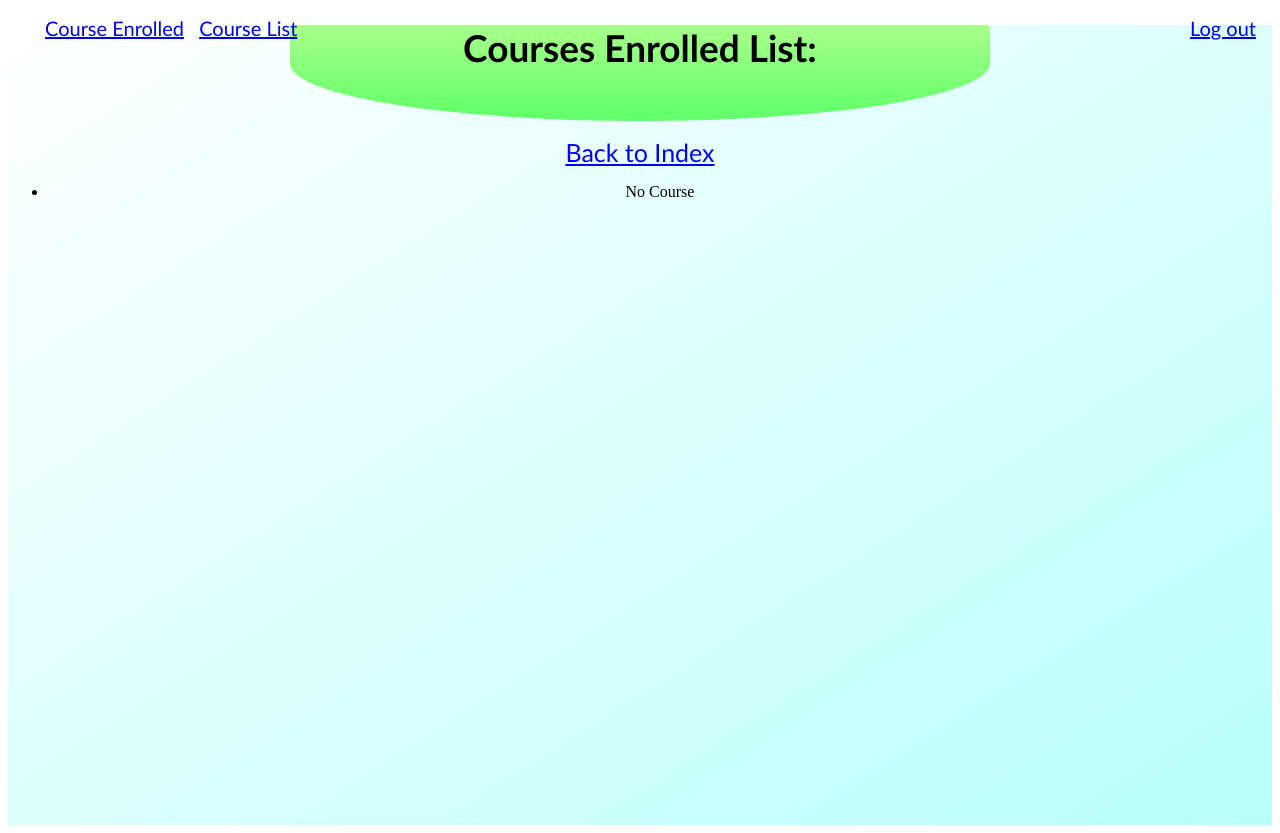
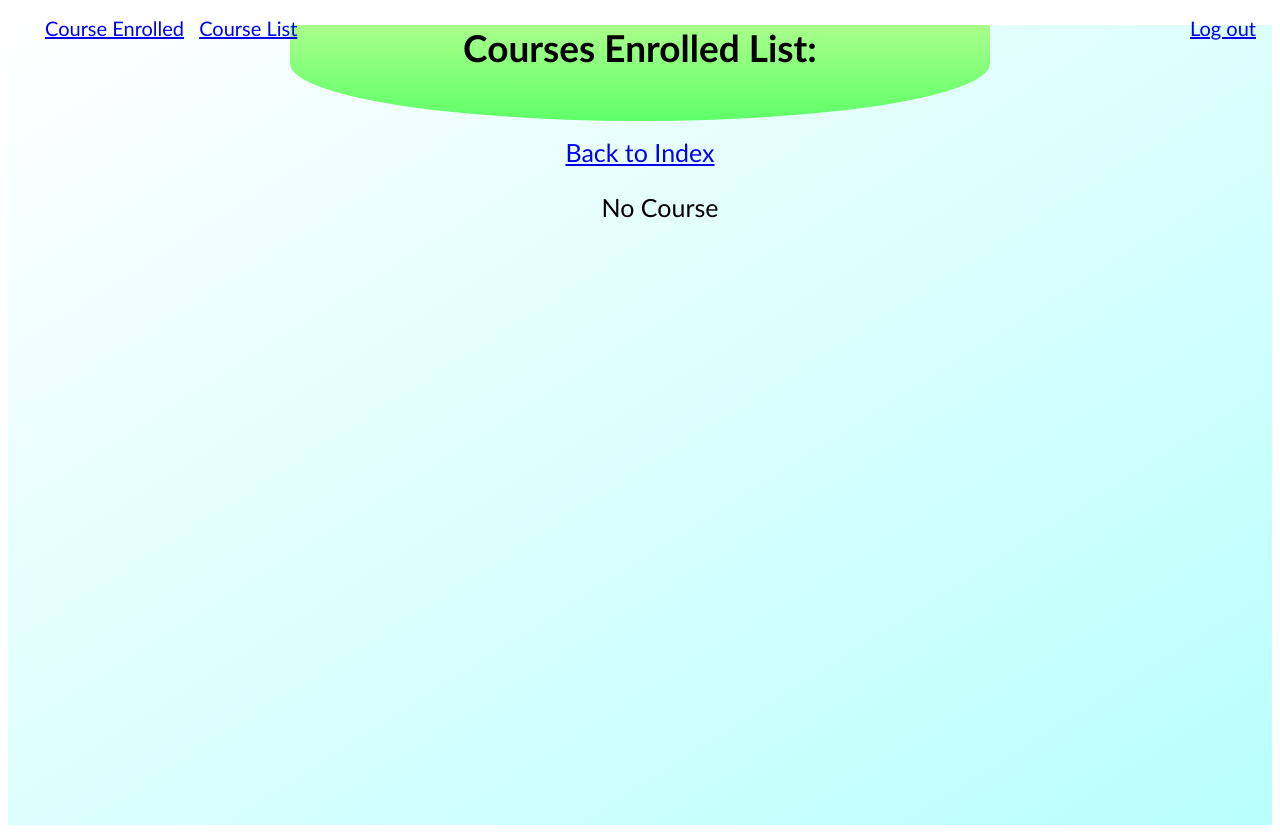
Before and after one commit to 6310682577/cn331_as2, a Django app: page /users/enrolled in a window 1280 px wide. Run offline with Django 4.2, Linux system fonts and the light colour scheme; a user stored in the database is signed in; data comes from the database, SQL or seed files in the repository; both versions use the stored data as it was after the commit; data that the repository does not hold is empty.

Commit message:
fix enroll

```diff
--- a/Course_registrations/users/templates/users/enrolled.html
+++ b/Course_registrations/users/templates/users/enrolled.html
@@ -44,7 +44,7 @@
     </div>
 
     <p>
-        <a href="{% url 'index' %}" class = "gillfont indexpos" style = "font-size : 25px">Back to Index</a>
+        <a href="{% url 'index' %}" class = "gillfont indexpos" style = "font-size : 25px ; position : relative ; text-align : center ; ">Back to Index</a>
     </p>
 
     <ul>
@@ -57,7 +57,7 @@
             </div>
         </p>
         {% empty %}
-        <li>No Course</li>
+        <p class = "gillfont" style = "text-align : center ; position : relative ; font-size : 25px">No Course</p>
         {% endfor %}
     </ul>
 
```
Also changed, not shown: Course_registrations/db.sqlite3.
